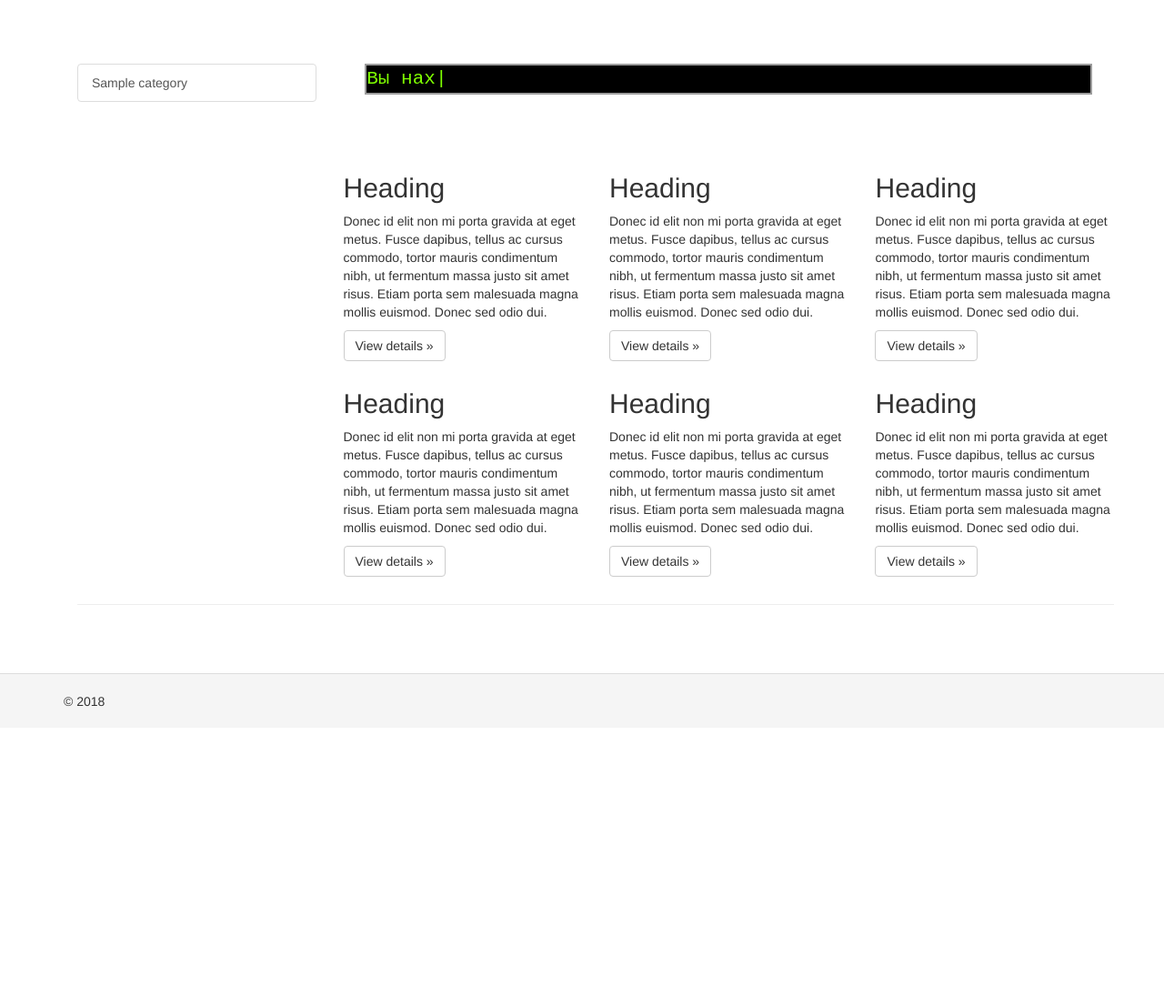
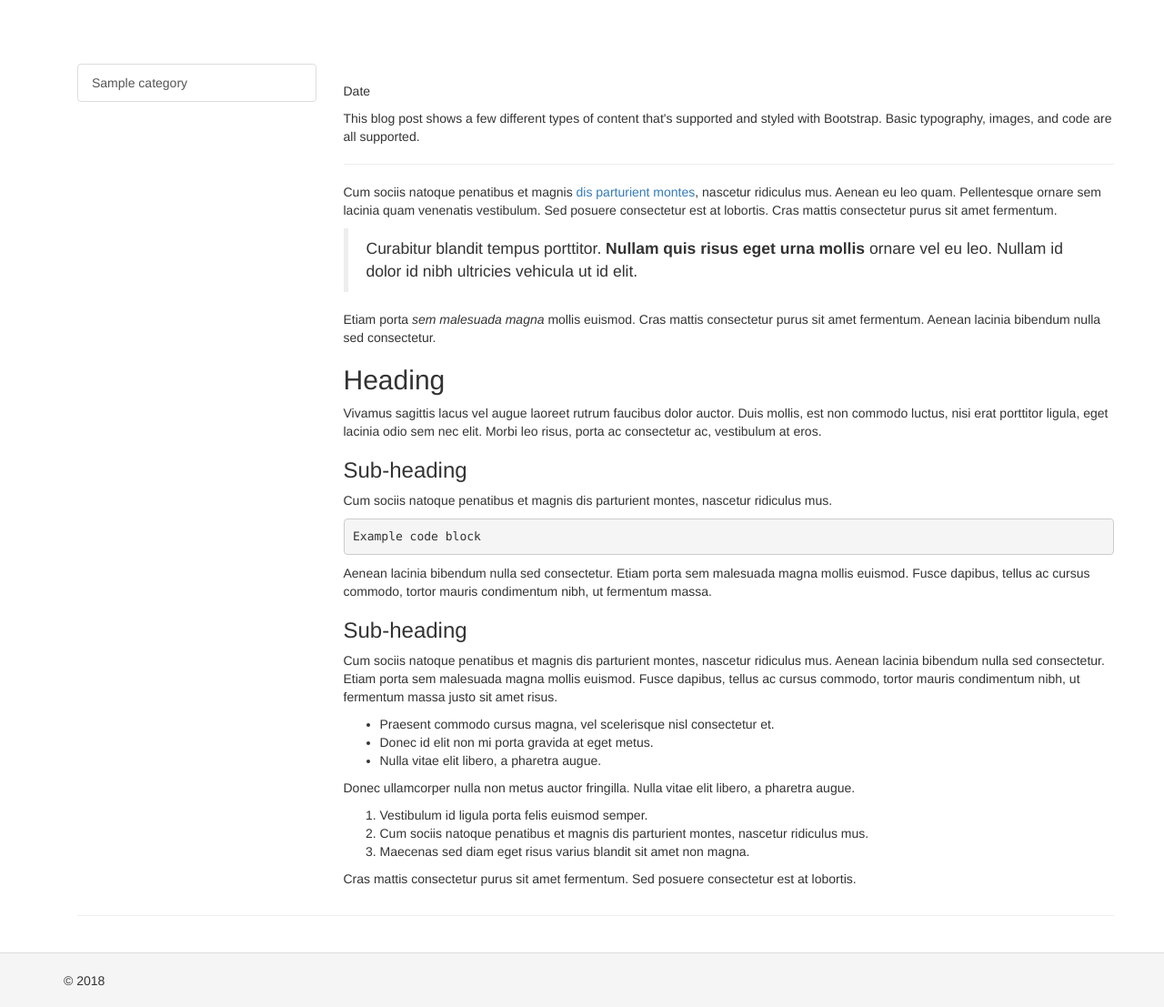
Before and after one commit to codebrujo/sogarkov.ru, a Yii app: template views/content/workindex.php in a window 1280 px wide. Shown: the whole page at 91% size. Before the commit the page ends 777 px from the top, so only its background shows below. Run offline with PHP 8.4 and a stand-in for Yii, Linux system fonts and the light colour scheme; the template is opened without the code that fills it: most values are stand-ins (such as "Sample title", 1, 10 or a date in 2020); data that the repository does not hold is empty; some libraries are stand-ins or nearby versions.

Commit message:
Articles beta

```diff
--- a/modules/admin/views/admin-categories/index.php
+++ b/modules/admin/views/admin-categories/index.php
@@ -7,7 +7,6 @@ use yii\grid\GridView;
 /* @var $searchModel app\models\CategoriesSearch */
 /* @var $dataProvider yii\data\ActiveDataProvider */
 
-$this->params['breadcrumbs'][] = ['label' => 'Admin', 'url' => ['../admin']];
 $this->title = 'Categories';
 $this->params['breadcrumbs'][] = ['label' => 'Admin', 'url' => ['../admin']];
 $this->params['breadcrumbs'][] = $this->title;
--- /dev/null
+++ b/views/content/article.php
@@ -0,0 +1,46 @@
+<?php
+/**
+ * Created by PhpStorm.
+ * User: Sergey
+ * Date: 02.09.2018
+ * Time: 22:18
+ */
+/** @var \yii\web\View $this */
+/** @var \app\models\tables\Articles $article */
+
+use yii\helpers\Html;
+use yii\helpers\Url;
+
+?>
+<div class="blog-post">
+    <h2 class="blog-post-title"><?= $article->name;?></h2>
+    <p class="blog-post-meta">Date</p>
+
+    <p>This blog post shows a few different types of content that's supported and styled with Bootstrap. Basic typography, images, and code are all supported.</p>
+    <hr>
+    <p>Cum sociis natoque penatibus et magnis <a href="#">dis parturient montes</a>, nascetur ridiculus mus. Aenean eu leo quam. Pellentesque ornare sem lacinia quam venenatis vestibulum. Sed posuere consectetur est at lobortis. Cras mattis consectetur purus sit amet fermentum.</p>
+    <blockquote>
+        <p>Curabitur blandit tempus porttitor. <strong>Nullam quis risus eget urna mollis</strong> ornare vel eu leo. Nullam id dolor id nibh ultricies vehicula ut id elit.</p>
+    </blockquote>
+    <p>Etiam porta <em>sem malesuada magna</em> mollis euismod. Cras mattis consectetur purus sit amet fermentum. Aenean lacinia bibendum nulla sed consectetur.</p>
+    <h2>Heading</h2>
+    <p>Vivamus sagittis lacus vel augue laoreet rutrum faucibus dolor auctor. Duis mollis, est non commodo luctus, nisi erat porttitor ligula, eget lacinia odio sem nec elit. Morbi leo risus, porta ac consectetur ac, vestibulum at eros.</p>
+    <h3>Sub-heading</h3>
+    <p>Cum sociis natoque penatibus et magnis dis parturient montes, nascetur ridiculus mus.</p>
+    <pre><code>Example code block</code></pre>
+    <p>Aenean lacinia bibendum nulla sed consectetur. Etiam porta sem malesuada magna mollis euismod. Fusce dapibus, tellus ac cursus commodo, tortor mauris condimentum nibh, ut fermentum massa.</p>
+    <h3>Sub-heading</h3>
+    <p>Cum sociis natoque penatibus et magnis dis parturient montes, nascetur ridiculus mus. Aenean lacinia bibendum nulla sed consectetur. Etiam porta sem malesuada magna mollis euismod. Fusce dapibus, tellus ac cursus commodo, tortor mauris condimentum nibh, ut fermentum massa justo sit amet risus.</p>
+    <ul>
+        <li>Praesent commodo cursus magna, vel scelerisque nisl consectetur et.</li>
+        <li>Donec id elit non mi porta gravida at eget metus.</li>
+        <li>Nulla vitae elit libero, a pharetra augue.</li>
+    </ul>
+    <p>Donec ullamcorper nulla non metus auctor fringilla. Nulla vitae elit libero, a pharetra augue.</p>
+    <ol>
+        <li>Vestibulum id ligula porta felis euismod semper.</li>
+        <li>Cum sociis natoque penatibus et magnis dis parturient montes, nascetur ridiculus mus.</li>
+        <li>Maecenas sed diam eget risus varius blandit sit amet non magna.</li>
+    </ol>
+    <p>Cras mattis consectetur purus sit amet fermentum. Sed posuere consectetur est at lobortis.</p>
+</div>
--- a/views/content/workindex.php
+++ b/views/content/workindex.php
@@ -7,7 +7,10 @@
  */
 /** @var \yii\web\View $this */
 /** @var array $categories */
+/** @var array $articles */
 /** @var \app\models\tables\Categories $currentCategory */
+/** @var \app\models\tables\Articles $currentArticle */
+
 
 use yii\helpers\Html;
 use yii\helpers\Url;
@@ -46,43 +49,27 @@ $this->registerJsFile('../js/page.js',  ['position' => yii\web\View::POS_END]);
             <p class="pull-right visible-xs">
                 <button type="button" class="btn btn-primary btn-xs" data-toggle="offcanvas">Toggle nav</button>
             </p>
+            <?php if (is_null($currentArticle)){ ?>
             <div class="type-wrap-container">
                 <div class="type-wrap iwindow">
                     <span id="typed6" style="white-space:pre;"></span>
                 </div>
             </div>
             <div class="row">
-                <div class="col-6 col-sm-6 col-lg-4">
-                    <h2>Heading</h2>
-                    <p>Donec id elit non mi porta gravida at eget metus. Fusce dapibus, tellus ac cursus commodo, tortor mauris condimentum nibh, ut fermentum massa justo sit amet risus. Etiam porta sem malesuada magna mollis euismod. Donec sed odio dui. </p>
-                    <p><a class="btn btn-default" href="#" role="button">View details &raquo;</a></p>
-                </div>
-                <div class="col-6 col-sm-6 col-lg-4">
-                    <h2>Heading</h2>
-                    <p>Donec id elit non mi porta gravida at eget metus. Fusce dapibus, tellus ac cursus commodo, tortor mauris condimentum nibh, ut fermentum massa justo sit amet risus. Etiam porta sem malesuada magna mollis euismod. Donec sed odio dui. </p>
-                    <p><a class="btn btn-default" href="#" role="button">View details &raquo;</a></p>
-                </div>
-                <div class="col-6 col-sm-6 col-lg-4">
-                    <h2>Heading</h2>
-                    <p>Donec id elit non mi porta gravida at eget metus. Fusce dapibus, tellus ac cursus commodo, tortor mauris condimentum nibh, ut fermentum massa justo sit amet risus. Etiam porta sem malesuada magna mollis euismod. Donec sed odio dui. </p>
-                    <p><a class="btn btn-default" href="#" role="button">View details &raquo;</a></p>
-                </div>
-                <div class="col-6 col-sm-6 col-lg-4">
-                    <h2>Heading</h2>
-                    <p>Donec id elit non mi porta gravida at eget metus. Fusce dapibus, tellus ac cursus commodo, tortor mauris condimentum nibh, ut fermentum massa justo sit amet risus. Etiam porta sem malesuada magna mollis euismod. Donec sed odio dui. </p>
-                    <p><a class="btn btn-default" href="#" role="button">View details &raquo;</a></p>
-                </div>
-                <div class="col-6 col-sm-6 col-lg-4">
-                    <h2>Heading</h2>
-                    <p>Donec id elit non mi porta gravida at eget metus. Fusce dapibus, tellus ac cursus commodo, tortor mauris condimentum nibh, ut fermentum massa justo sit amet risus. Etiam porta sem malesuada magna mollis euismod. Donec sed odio dui. </p>
-                    <p><a class="btn btn-default" href="#" role="button">View details &raquo;</a></p>
-                </div>
-                <div class="col-6 col-sm-6 col-lg-4">
-                    <h2>Heading</h2>
-                    <p>Donec id elit non mi porta gravida at eget metus. Fusce dapibus, tellus ac cursus commodo, tortor mauris condimentum nibh, ut fermentum massa justo sit amet risus. Etiam porta sem malesuada magna mollis euismod. Donec sed odio dui. </p>
-                    <p><a class="btn btn-default" href="#" role="button">View details &raquo;</a></p>
-                </div>
+                <?php foreach ($articles as $article): ?>
+                <?= $this->render(
+                    '_articleCard.php',
+                    ['article' => $article]
+                )
+                ?>
+                <?php endforeach; ?>
             </div>
+            <?php }else{ ?>
+                <?= $this->render(
+                    'article.php',
+                    ['article' => $currentArticle]
+                );
+            }?>
         </div>
     </div>
     <hr>
```
Also changed, not shown: controllers/ContentController.php (+20 -2 lines), models/tables/Categories.php (+0 -9 lines), views/content/_articleCard.php (added, +24 -0 lines).
